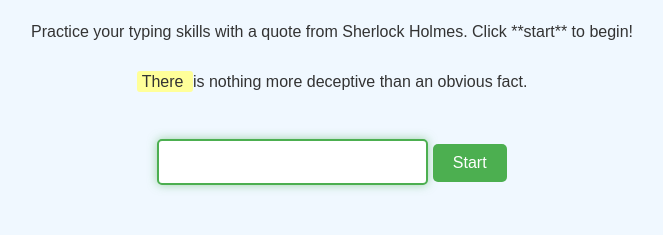
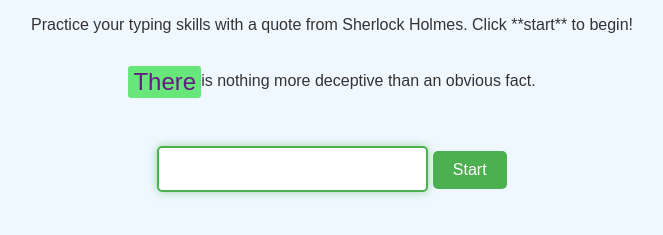
Before and after one commit to yunsammy/basic-web-dev, a plain HTML site: page home-week8/index.html in a window 1280 px wide. Both pictures are taken after a click on the button "Start". Shown: the part 345-580 px from the top of the page, without its empty margins (308-971 px from the left). Drawn offline with Linux system fonts and the light colour scheme.

Commit message:
Feat: word highlight 추가

```diff
--- a/home-week8/style.css
+++ b/home-week8/style.css
@@ -71,10 +71,14 @@
 }
 
 .highlight {
-  background-color: #ffff99;
+  display: inline-block;
+  vertical-align: middle;
+  background-color: #67e67a;
   padding: 2px 5px;
   border-radius: 3px;
-  transition: background-color 0.3s ease;
+  font-size: 1.5em;
+  color: #671985;
+  transition: background-color 0.3s ease, font-size 0.7s ease;
 }
 
 .error {
```
